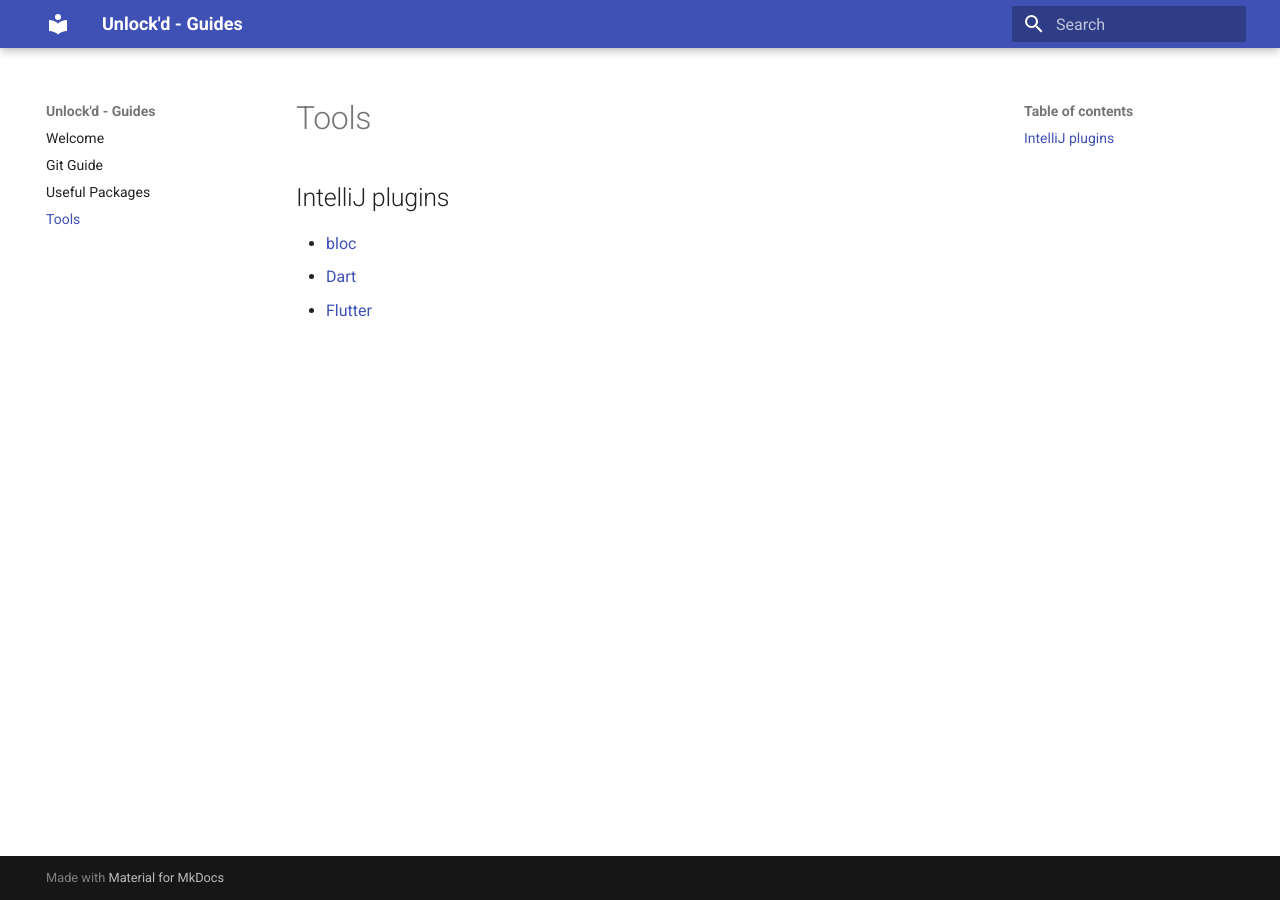
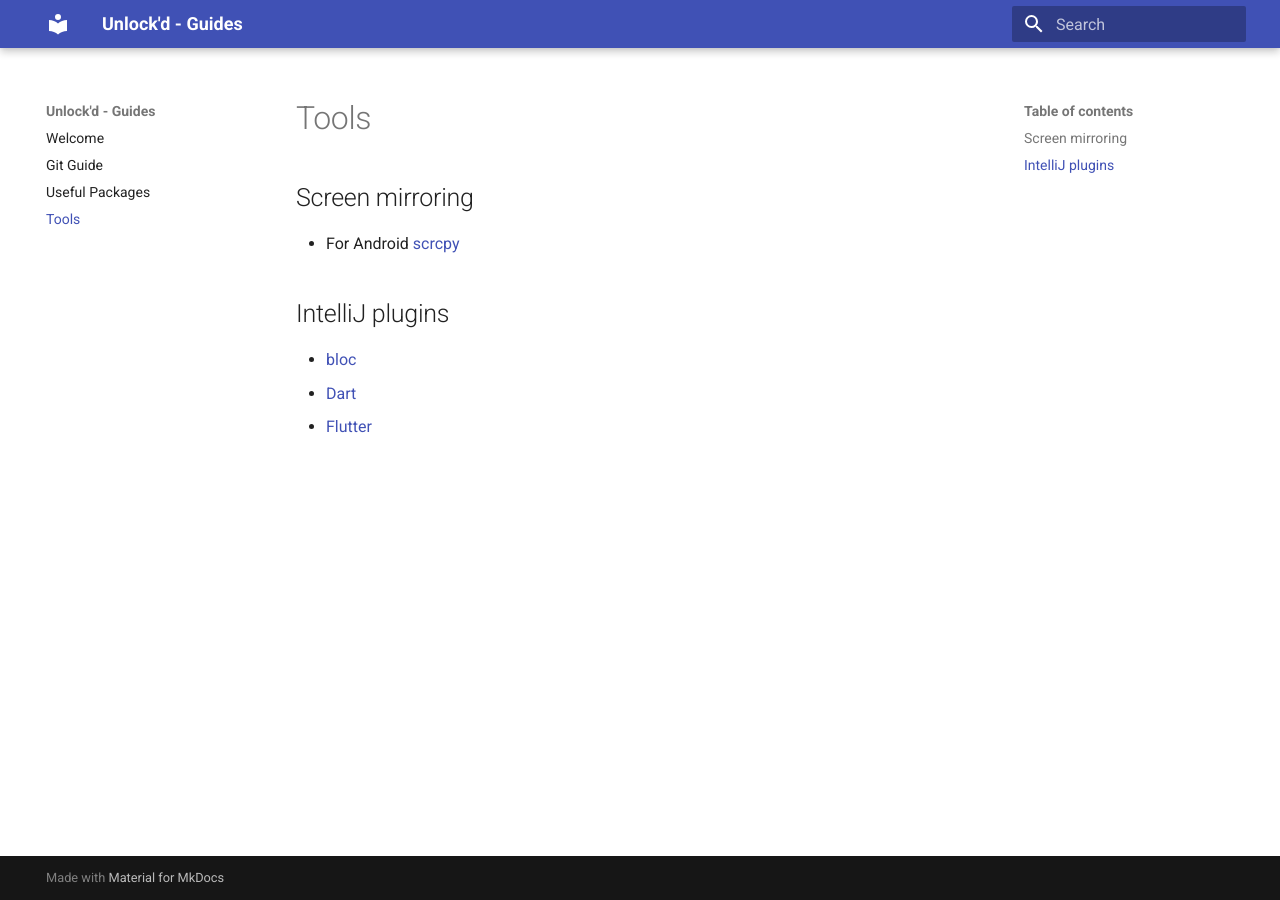
Before and after one commit to Unlock-d/guides, an MkDocs documentation site: the page built from docs/tools.md, in a window 1280 px wide. Built offline with MkDocs 1.6.1 and Material for MkDocs 9.7.7, drawn with Linux system fonts in a browser that asks for light colours.

Commit message:
Add screen mirroring tool for Android

```diff
--- a/docs/tools.md
+++ b/docs/tools.md
@@ -1,4 +1,8 @@
 # Tools
+
+## Screen mirroring
+
+- For Android [scrcpy](https://github.com/Genymobile/scrcpy)
 
 ## IntelliJ plugins
 
```
